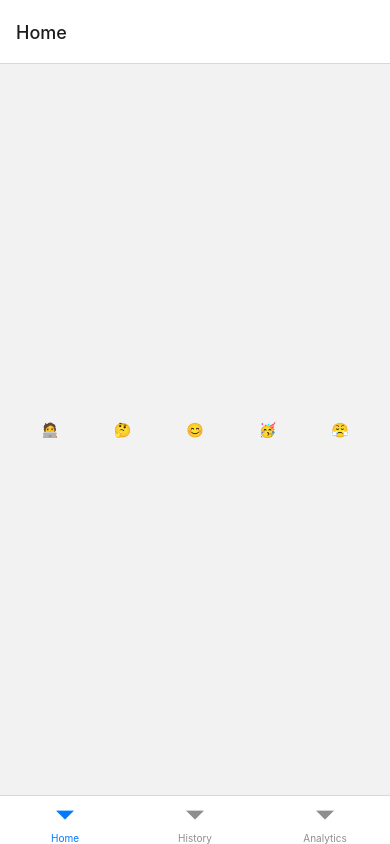
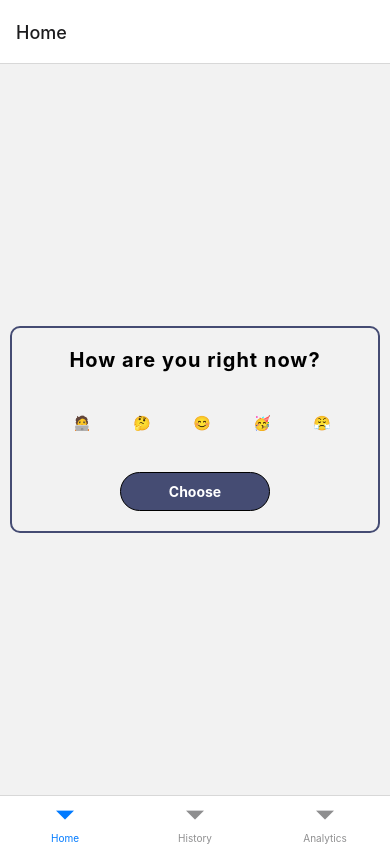
Before and after one commit to darshaksurti/FrontendMasters_MoodTrackerApp, a React Native app: screen /Home in a window 390 px wide. Built offline with nearby package versions, Linux system fonts and the light colour scheme.

Commit message:
Select methods with timestamping

```diff
--- a/src/components/MoodPicker.tsx
+++ b/src/components/MoodPicker.tsx
@@ -1,5 +1,6 @@
 import React from "react";
 import { Text, View, StyleSheet, Pressable } from "react-native";
+import { theme } from "../theme";
 import { MoodOptionType } from "../types";
 
 const moodOptions: MoodOptionType[] = [
@@ -10,10 +11,23 @@ const moodOptions: MoodOptionType[] = [
     { emoji: '😤', description: 'frustrated' },
 ];
 
-export const MoodPicker: React.FC = () => {
+type MoodPickerProps = {
+    handleSelectMood: (moodOption: MoodOptionType) => void;
+};
+
+export const MoodPicker: React.FC<MoodPickerProps> = ({ handleSelectMood }) => {
     const [selectedMood, setSelectedMood] = React.useState<MoodOptionType>();
 
+    const handleSelect = React.useCallback(() => {
+        if (selectedMood) {
+            handleSelectMood(selectedMood);
+            setSelectedMood(undefined);
+        }
+    }, [handleSelectMood, selectedMood]);
+
     return (
+        <View style={styles.container}>
+            <Text style={styles.headingText}>How are you right now?</Text>
             <View style={styles.moodOptions}>
                 {moodOptions.map(option => (
                     <View>
@@ -34,10 +48,44 @@ export const MoodPicker: React.FC = () => {
                 ))
                 }
             </View >
+            <Pressable
+                style={styles.button}
+                onPress={handleSelect}>
+                <Text style={styles.buttonText}>Choose</Text>
+            </Pressable>
+        </View>
     )
 }
 
 const styles = StyleSheet.create({
+    container: {
+        borderRadius: 10,
+        borderWidth: 2,
+        borderColor: theme.colorPurple,
+        padding: 20,
+        margin: 10,
+    },
+    headingText: {
+        fontWeight: 'bold',
+        letterSpacing: 1,
+        textAlign: 'center',
+        marginBottom: 20,
+        fontSize: 20,
+    },
+    button: {
+        borderRadius: 20,
+        borderWidth: 1,
+        backgroundColor: theme.colorPurple,
+        width: 150,
+        marginTop: 20,
+        alignSelf: 'center',
+        padding: 10,
+    },
+    buttonText: {
+        color: theme.colorWhite,
+        fontWeight: 'bold',
+        textAlign: 'center',
+    },
     moodOptions: {
         flexDirection: 'row',
         justifyContent: 'space-between',
@@ -49,7 +97,6 @@ const styles = StyleSheet.create({
         borderRadius: 30,
         justifyContent: 'center',
         alignItems: 'center',
-
     },
     selectedMoodItem: {
         backgroundColor: '#454C73',
--- a/src/screens/Home.screen.tsx
+++ b/src/screens/Home.screen.tsx
@@ -1,11 +1,23 @@
 import React from "react";
 import { View, Text, StyleSheet } from "react-native";
 import { MoodPicker } from "../components/MoodPicker";
+import { MoodOptionType, MoodOptionWithTimestamp } from "../types";
 
 export const Home: React.FC = () => {
+    const [moodList, setMoodList] = React.useState<MoodOptionWithTimestamp[]>([]);
+
+    const handleSelectMood = React.useCallback((selectedMood: MoodOptionType) => {
+        setMoodList(current => [...current, { mood: selectedMood, timestamp: Date.now() }])
+    }, []);
+
     return (
         <View style={styles.container}>
-            <MoodPicker />
+            <MoodPicker handleSelectMood={handleSelectMood} />
+            {moodList.map(item => (
+                <Text key={item.timestamp}>
+                    {item.mood.emoji} {new Date(item.timestamp).toString()}
+                </Text>
+            ))}
         </View>
     )
 }
--- a/src/theme.ts
+++ b/src/theme.ts
@@ -1,4 +1,4 @@
 export const theme = {
     colorPurple: '#454C73',
-    colorWhite: 'fff',
+    colorWhite: '#fff',
 }
```
Also changed, not shown: src/types.ts (+6 -1 lines). Lines whose indentation alone changed are shown as unchanged.
